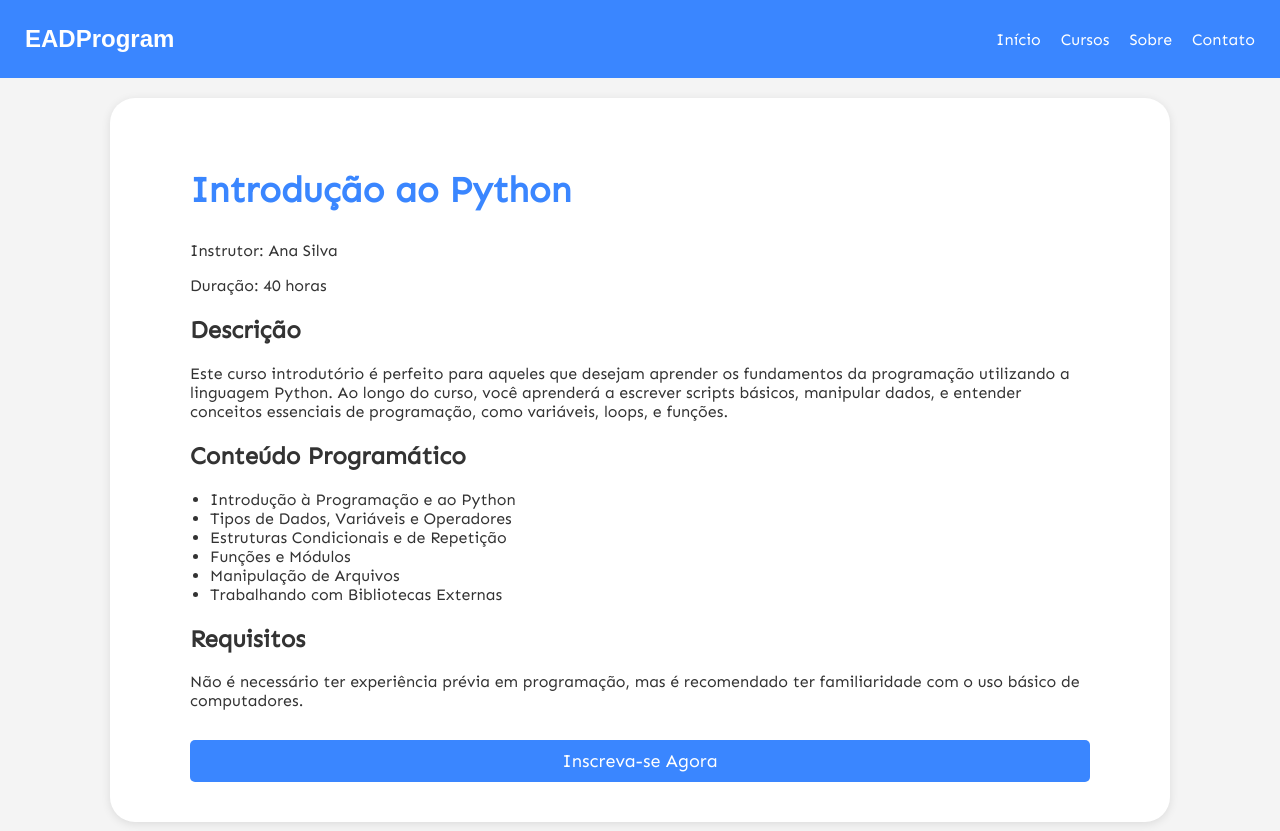
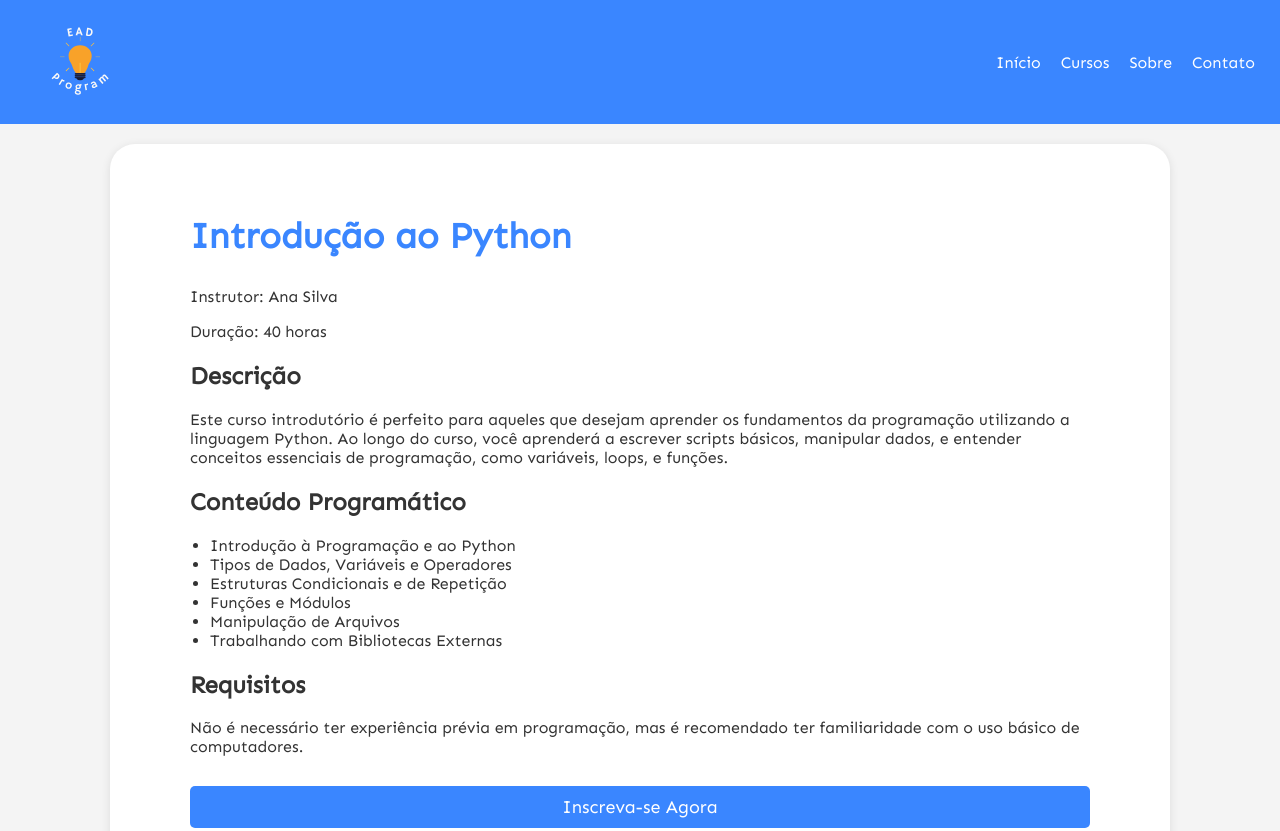
Before and after one commit to MaamMark/ead-system, a plain HTML site: page cursos-1.html in a window 1280 px wide. Shown: the top 831 px of the page. Drawn offline with Linux system fonts and the light colour scheme.

Commit message:
Adicionada a logo

```diff
--- a/assets/css/style.css
+++ b/assets/css/style.css
@@ -24,10 +24,9 @@ header {
     align-items: center;
 }
 
-.logo {
-    font-family: Arial, sans-serif;
-    font-size: 24px;
-    font-weight: bold;
+.logo img{
+    width: 70px;
+    margin-left: 20px;
 }
 
 nav ul {
--- a/cursos-1.html
+++ b/cursos-1.html
@@ -4,11 +4,14 @@
     <meta charset="UTF-8">
     <meta name="viewport" content="width=device-width, initial-scale=1.0">
     <title>Detalhes do Curso</title>
+    <link rel="shortcut icon" href="./assets/img/favicon.png" />
     <link rel="stylesheet" href="./assets/css/style.css">
 </head>
 <body>
     <header>
-        <div class="logo">EADProgram</div>
+        <div class="logo">
+            <img src="./assets/img/logo-white.svg">
+        </div>
         <nav>
             <ul>
                 <li><a href="index.html">Início</a></li>
```
Also changed, not shown: cursos.html (+4 -1 lines), index.html (+4 -1 lines), assets/img/favicon.png (added), assets/img/logo-black.svg (added), assets/img/logo-white.svg (added).
